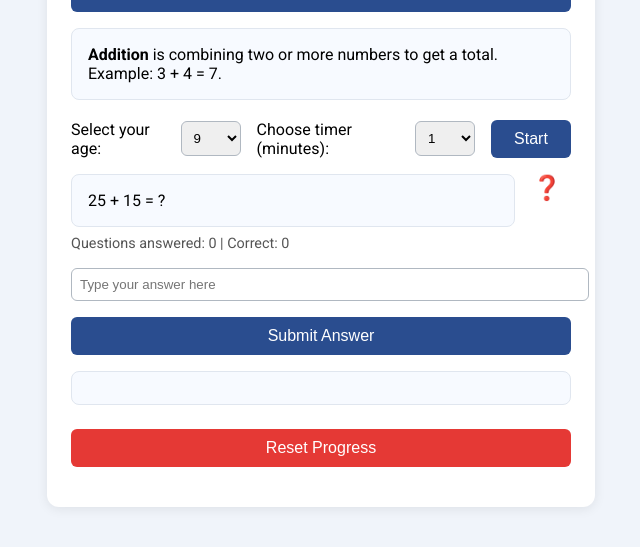
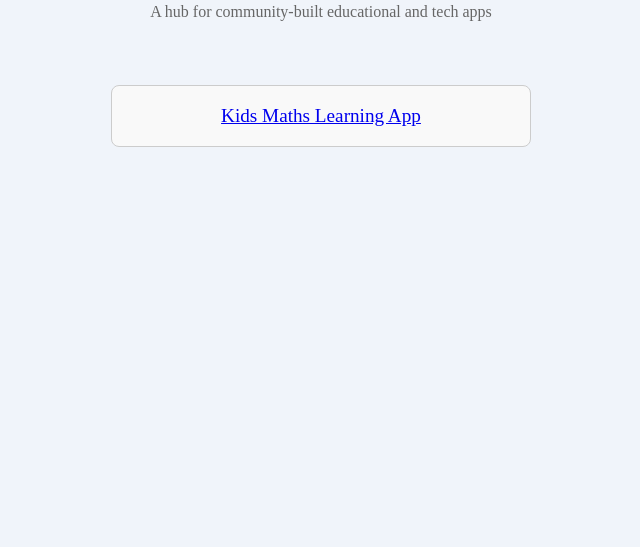
Before and after one commit to dzl1/BuiltOnTech, a plain HTML site: page index.html in a window 1280 px wide. Shown: the part 370-917 px from the top of the page, without its empty margins (319-959 px from the left). After the commit the page ends 800 px from the top, so only its background shows below. Drawn offline with Linux system fonts and the light colour scheme.

Commit message:
Remove home.html, center index.html content, and update navigation to math.html

```diff
--- a/index.html
+++ b/index.html
@@ -3,125 +3,69 @@
 <head>
     <meta charset="UTF-8">
     <meta name="viewport" content="width=device-width, initial-scale=1.0">
-    <title>Kids Maths Learning App</title>
-    <link href="https://fonts.googleapis.com/css2?family=Roboto:wght@400;700&display=swap" rel="stylesheet">
+    <title>BuiltOnTech Home</title>
+    <link rel="stylesheet" href="styles/tutorial.css">
     <style>
         body {
-            font-family: 'Roboto', Arial, sans-serif;
+            min-height: 100vh;
+            display: flex;
+            flex-direction: column;
+            justify-content: center;
+            align-items: center;
+            margin: 0;
             background: #f0f4fa;
-            margin: 0;
-            padding: 0;
         }
-        .container {
+        .center-container {
+            display: flex;
+            flex-direction: column;
+            align-items: center;
+            justify-content: center;
+            min-height: 80vh;
+        }
+        .app-links {
+            display: flex;
+            flex-direction: column;
+            gap: 1.5em;
             max-width: 500px;
-            margin: 40px auto;
-            background: #fff;
-            border-radius: 12px;
-            box-shadow: 0 2px 12px rgba(0,0,0,0.08);
-            padding: 32px 24px 24px 24px;
+            width: 100%;
+            margin: 2em auto;
+            align-items: center;
+        }
+        .app-link {
+            padding: 1em 2em;
+            border: 1px solid #ccc;
+            border-radius: 8px;
+            background: #f9f9f9;
+            text-align: center;
+            font-size: 1.2em;
+            transition: box-shadow 0.2s, background 0.2s;
+            width: 100%;
+            max-width: 350px;
+        }
+        .app-link:hover {
+            box-shadow: 0 2px 8px #bbb;
+            background: #f0f8ff;
         }
         h1 {
             text-align: center;
-            color: #2a4d8f;
+            margin-top: 2em;
         }
-        label, select, button, input {
-            display: block;
-            width: 100%;
-            margin-bottom: 16px;
-        }
-        select, input {
-            padding: 8px;
-            border-radius: 6px;
-            border: 1px solid #b0b8c1;
-        }
-        button {
-            background: #2a4d8f;
-            color: #fff;
-            border: none;
-            border-radius: 6px;
-            padding: 10px;
-            font-size: 1rem;
-            cursor: pointer;
-            transition: background 0.2s;
-        }
-        button:hover {
-            background: #18305b;
-        }
-        .teaching, .question, .feedback {
-            margin-bottom: 20px;
-            padding: 16px;
-            border-radius: 8px;
-            background: #f7faff;
-            border: 1px solid #e0e6ef;
-        }
-        .feedback {
-            font-weight: bold;
-        }
-        #progress {
-            font-size: 0.9rem;
-            color: #555;
+        .subtitle {
+            text-align: center;
+            color: #666;
+            margin-bottom: 2em;
         }
     </style>
 </head>
 <body>
-    <div class="container">
-        <h1>Kids Maths Learning App</h1>
-        <label for="topic">Choose a topic:</label>
-        <select id="topic">
-            <option value="arithmetic">Arithmetic (Ages 9–11)</option>
-            <option value="fractions">Fractions (Ages 9–12)</option>
-            <option value="algebra">Algebra (Ages 12–16)</option>
-            <option value="geometry">Geometry (Ages 12–16)</option>
-            <option value="trigonometry">Trigonometry (Ages 14–18)</option>
-            <option value="calculus">Calculus (Ages 16–18)</option>
-        </select>
-        <label for="subtopic">Choose a subtopic:</label>
-        <div id="subtopic-list" style="display:flex; flex-wrap:wrap; gap:8px; margin-bottom:16px;"></div>
-        <div id="help-content" class="teaching" style="display:none; margin-bottom: 8px;"></div>
-        <div id="teaching" class="teaching"></div>
-        <div style="display: flex; gap: 16px; align-items: center; margin-bottom: 16px;">
-            <label for="age" style="margin-bottom: 0; width: auto;">Select your age:</label>
-            <select id="age" style="width: auto; min-width: 60px; margin-bottom: 0;">
-                <option value="9">9</option>
-                <option value="10">10</option>
-                <option value="11">11</option>
-                <option value="12">12</option>
-                <option value="13">13</option>
-                <option value="14">14</option>
-                <option value="15">15</option>
-                <option value="16">16</option>
-                <option value="17">17</option>
-                <option value="18">18</option>
-            </select>
-            <label for="timer" style="margin-bottom: 0; width: auto;">Choose timer (minutes):</label>
-            <select id="timer" style="width: auto; min-width: 60px; margin-bottom: 0;">
-                <option value="1">1</option>
-                <option value="2">2</option>
-                <option value="3">3</option>
-                <option value="4">4</option>
-                <option value="5">5</option>
-                <option value="10">10</option>
-                <option value="15">15</option>
-                <option value="20">20</option>
-                <option value="30">30</option>
-                <option value="45">45</option>
-                <option value="60">60</option>
-            </select>
-            <button id="start-timer" style="width:auto; min-width:80px; margin-bottom:0;">Start</button>
+    <div class="center-container">
+        <h1>Welcome to BuiltOnTech</h1>
+        <div class="subtitle">A hub for community-built educational and tech apps</div>
+        <div class="app-links">
+            <a class="app-link" href="math.html">Kids Maths Learning App</a>
+            <!-- Add more app links below as the community grows -->
+            <!-- Example: <a class="app-link" href="someones-app.html">Someone's Cool App</a> -->
         </div>
-        <div id="timer-display" style="font-size:1.2em; color:#2a4d8f; text-align:right; margin-bottom:8px;"></div>
-        <div style="display: flex; align-items: flex-start; margin-bottom: 8px; width: 100%;">
-            <div id="question" class="question" style="flex:1 1 0; margin-bottom:0; min-width:0; word-break:break-word;"></div>
-            <button id="inline-help" title="Show help for this question" style="margin-left:8px; background:none; border:none; cursor:pointer; font-size:1.5em; align-self: flex-start; width:2em; min-width:2em; max-width:2em; padding:0;">❓</button>
-        </div>
-        <div id="progress" style="margin-bottom:16px;"></div>
-        <button id="email-parent" style="display:none; background:#43a047; color:#fff; margin-bottom:16px;">Email Parent</button>
-        <input type="text" id="answer" placeholder="Type your answer here">
-        <button id="submit">Submit Answer</button>
-        <div id="feedback" class="feedback"></div>
-        <button id="next" style="display:none;">Next Question</button>
-        <button id="reset" style="background:#e53935; color:#fff; margin-top:24px; width:100%;">Reset Progress</button>
     </div>
-    <script type="module" src="scripts/app.js"></script>
 </body>
 </html>
```
Also changed, not shown: math.html (added, +128 -0 lines).
